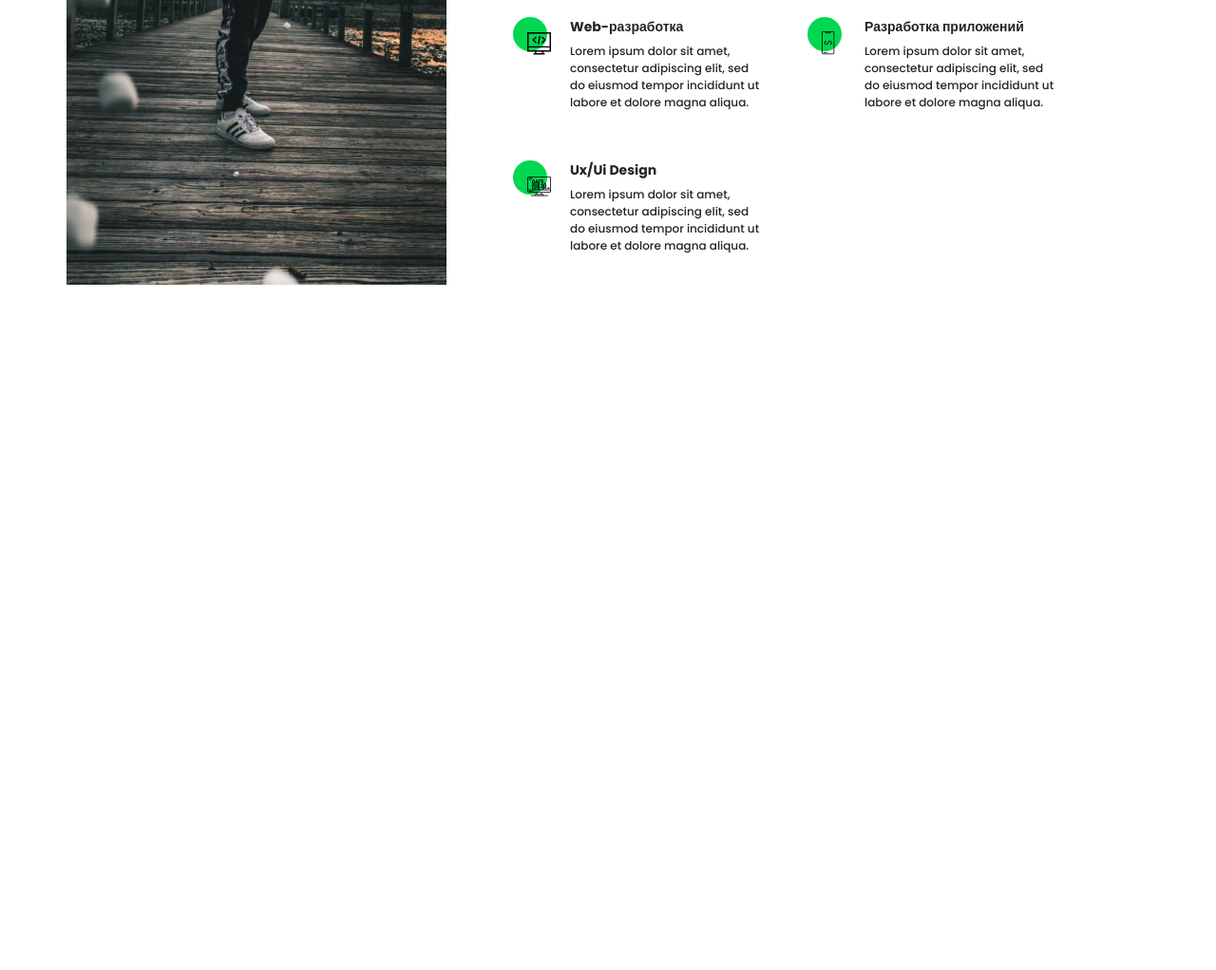
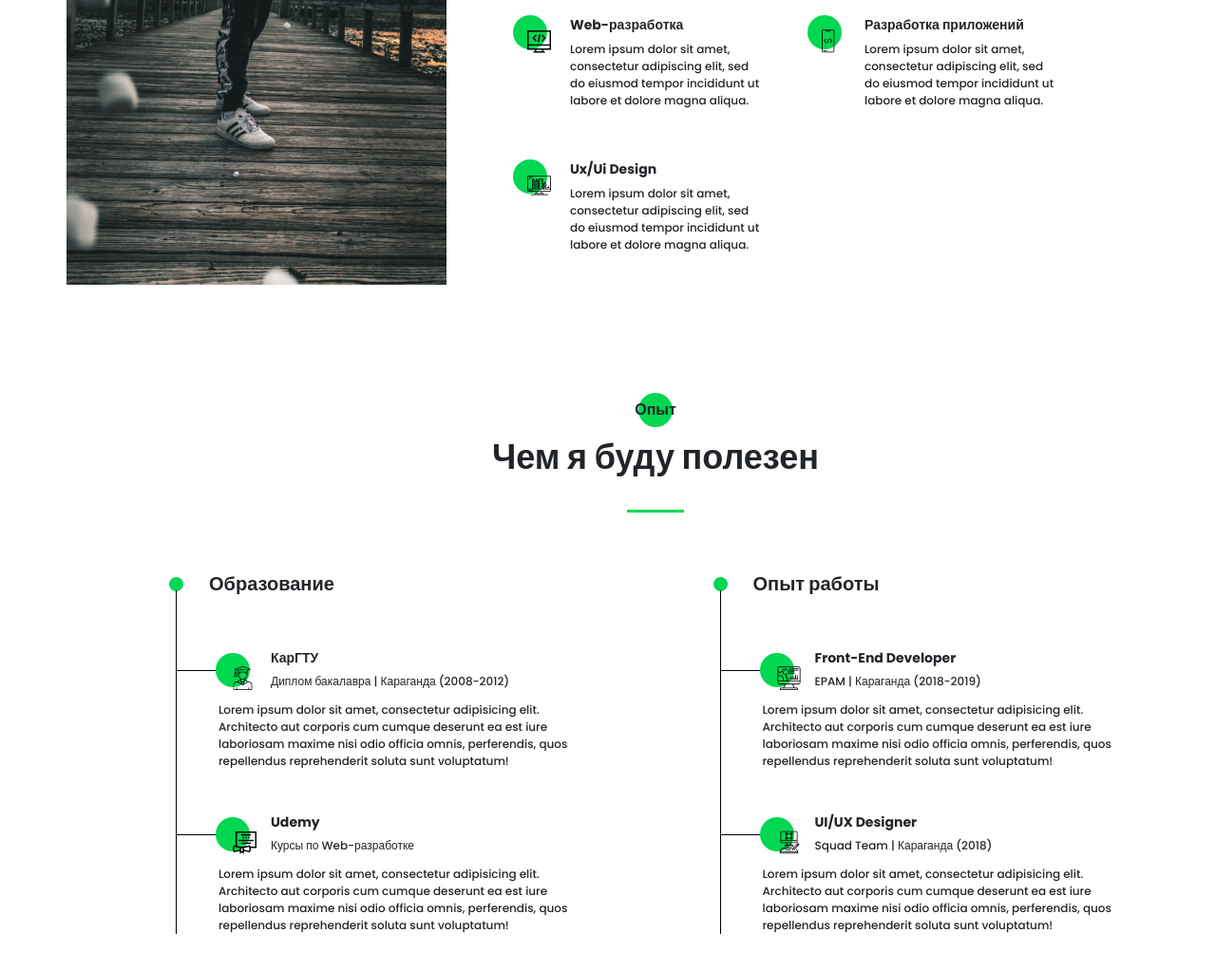
Before and after one commit to Hose9817/Portfolio, a website: page src/index.html in a window 1280 px wide. Shown: the part 1220-2242 px from the top of the page at 95% size. Before the commit the page ends 1520 px from the top, so only its background shows below. Drawn offline with Linux system fonts and the light colour scheme.

Commit message:
added third section with Resume

```diff
--- a/src/index.html
+++ b/src/index.html
@@ -162,7 +162,7 @@
     <div class="container">
         <div class="about__wrapper">
             <div class="about__photo">
-            <img src="img/Marshmello.jpeg" alt="photo">
+                <img src="img/Marshmello.jpeg" alt="photo">
             </div>
             <div class="about__descr">
                 <h2 class="title title_fz16 about__title">Про меня</h2>
@@ -172,8 +172,8 @@
                     Lorem ipsum dolor sit amet, consectetur adipisicing elit. A, alias aliquid beatae cupiditate eos
                     error, eum explicabo fuga magnam magni nulla possimus, ratione rem sint sunt veritatis vitae. Sit,
                     voluptates? Lorem ipsum dolor sit amet, consectetur adipisicing elit. Ab ad adipisci animi, beatae
-                    dignissimos error est eum excepturi illo illum ipsam itaque maiores maxime nostrum velit veritatis voluptas?
-                    Commodi, pariatur!
+                    dignissimos error est eum excepturi illo illum ipsam itaque maiores maxime nostrum velit veritatis
+                    voluptas? Commodi, pariatur!
                 </p>
             </div>
             <div class="about__skills">
@@ -215,56 +215,90 @@
     </div>
 </section>
 
-<!--<section class="about">-->
-<!--    <div class="container">-->
-<!--        <div class="about__main">-->
-<!--            <img id="first" src="img/main_photo.jpg" alt="photo">-->
-<!--            <div id="second" class="about__side">-->
-<!--                <div class="title title_fz16 about__subtitle">Про меня</div>-->
-<!--                <h1 class="title title_fz36 about__title">Меня зовут Саиб</h1>-->
-<!--                <p class="about__descr">-->
-<!--                    Lorem ipsum dolor sit amet, consectetur adipisicing elit. Ad amet culpa deleniti deserunt,-->
-<!--                    doloremque eaque, eligendi error exercitationem illo laborum nihil nobis pariatur possimus quidem-->
-<!--                    quis quod reiciendis repellendus sunt.-->
-<!--                    Lorem ipsum dolor sit amet, consectetur adipisicing elit. Laudantium porro quam rem saepe-->
-<!--                    voluptates. Cupiditate ipsam libero maiores maxime repellendus sunt tempore voluptatem! Delectus-->
-<!--                    dicta id inventore quo recusandae, repellendus!-->
-<!--                </p>-->
-<!--            </div>-->
-<!--            <div id="third" class="about__ability">-->
-<!--                <div class="about__ability-item">-->
-<!--                    <img src="" alt="">-->
-<!--                    <div class="title title_fz14 about__subtitle">Web-разработка</div>-->
-<!--                    <p class="about__ability-item__descr">Lorem ipsum dolor sit amet, consectetur adipisicing elit.-->
-<!--                        Accusantium cum dignissimos eius harum-->
-<!--                        ipsa nam neque odit officiis provident, quia quo quod rerum velit voluptas voluptate.-->
-<!--                    </p>-->
-<!--                </div>-->
-<!--                <div class="about__ability-item">-->
-<!--                    <img src="" alt="">-->
-<!--                    <div class="title title_fz14 about__subtitle">Разработка приложений</div>-->
-<!--                    <p class="about__ability-item__descr">Lorem ipsum dolor sit amet, consectetur adipisicing elit.-->
-<!--                        Accusantium cum dignissimos eius harum-->
-<!--                        ipsa nam neque odit officiis provident, quia quo quod rerum velit voluptas voluptate.-->
-<!--                    </p>-->
+<section class="resume">
+    <div class="container">
+        <h2 class="title title_fz16 resume__title">Опыт</h2>
+        <div class="title title_fz36 resume__subtitle">Чем я буду полезен</div>
+        <div class="divider"></div>
+        <div class="resume__wrapper">
+            <div class="resume__column">
+                <h3 class="title title_fz20 resume__column-title">Образование</h3>
+                <ul>
+                    <li>
+                        <div class="resume__item">
+                            <div class="resume__item-head">
+                                <div class="resume__item-icon">
+                                    <img src="icons/experience/university.svg" alt="university">
+                                </div>
+                                <h4 class="title title_fz14">КарГТУ</h4>
+                                <div class="resume__item-location">Диплом бакалавра | Караганда (2008-2012)</div>
+                            </div>
+                            <div class="resume__item-body">
+                                Lorem ipsum dolor sit amet, consectetur adipisicing elit. Architecto aut corporis cum
+                                cumque deserunt ea est iure laboriosam maxime nisi odio officia omnis, perferendis, quos
+                                repellendus reprehenderit soluta sunt voluptatum!
+                            </div>
+                        </div>
+                    </li>
+                    <li>
+                        <div class="resume__item">
+                            <div class="resume__item-head">
+                                <div class="resume__item-icon">
+                                    <img src="icons/experience/courses.svg" alt="courses">
+                                </div>
+                                <h4 class="title title_fz14">Udemy</h4>
+                                <div class="resume__item-location">Курсы по Web-разработке </div>
+                            </div>
+                            <div class="resume__item-body">
+                                Lorem ipsum dolor sit amet, consectetur adipisicing elit. Architecto aut corporis cum
+                                cumque deserunt ea est iure laboriosam maxime nisi odio officia omnis, perferendis, quos
+                                repellendus reprehenderit soluta sunt voluptatum!
+                            </div>
+                        </div>
+                    </li>
+                </ul>
+            </div>
+            <div class="resume__column">
+                <h3 class="title title_fz20 resume__column-title">Опыт работы</h3>
+                <ul>
+                    <li>
+                        <div class="resume__item">
+                            <div class="resume__item-head">
+                                <div class="resume__item-icon">
+                                    <img src="icons/experience/developer.svg" alt="developer">
+                                </div>
+                                <h4 class="title title_fz14">Front-End Developer</h4>
+                                <div class="resume__item-location">EPAM | Караганда (2018-2019)</div>
+                            </div>
+                            <div class="resume__item-body">
+                                Lorem ipsum dolor sit amet, consectetur adipisicing elit. Architecto aut corporis cum
+                                cumque deserunt ea est iure laboriosam maxime nisi odio officia omnis, perferendis, quos
+                                repellendus reprehenderit soluta sunt voluptatum!
+                            </div>
+                        </div>
+                    </li>
+                    <li>
+                        <div class="resume__item">
+                            <div class="resume__item-head">
+                                <div class="resume__item-icon">
+                                    <img src="icons/experience/designer.svg" alt="designer">
+                                </div>
+                                <h4 class="title title_fz14">UI/UX Designer</h4>
+                                <div class="resume__item-location">Squad Team | Караганда (2018) </div>
+                            </div>
+                            <div class="resume__item-body">
+                                Lorem ipsum dolor sit amet, consectetur adipisicing elit. Architecto aut corporis cum
+                                cumque deserunt ea est iure laboriosam maxime nisi odio officia omnis, perferendis, quos
+                                repellendus reprehenderit soluta sunt voluptatum!
+                            </div>
+                        </div>
+                    </li>
+                </ul>
+            </div>
+        </div>
 
-<!--                </div>-->
-<!--                <div class="about__ability-item">-->
-<!--                    <img src="" alt="">-->
-<!--                    <div class="title title_fz14 about__subtitle">UX/UI Design</div>-->
-<!--                    <p class="about__ability-item__descr">Lorem ipsum dolor sit amet, consectetur adipisicing elit.-->
-<!--                        Accusantium cum dignissimos eius harum-->
-<!--                        ipsa nam neque odit officiis provident, quia quo quod rerum velit voluptas voluptate.-->
-<!--                    </p>-->
-
-<!--                </div>-->
-
-<!--            </div>-->
-<!--        </div>-->
-
-<!--    </div>-->
-<!--</section>-->
-
+    </div>
+</section>
 
 <script src="js/script.js"></script>
 </body>
--- a/src/sass/blocks/_about.scss
+++ b/src/sass/blocks/_about.scss
@@ -19,7 +19,7 @@
   &__descr {
     padding-top: 6px;
     .divider {
-      margin-top: 4px;
+      margin: 0;
     }
   }
   &__title {
--- /dev/null
+++ b/src/sass/blocks/_resume.scss
@@ -0,0 +1,115 @@
+.resume {
+  padding: 120px;
+
+  &__title {
+    text-align: center;
+    position: relative;
+    @include before_circle;
+
+    &:before {
+      left: 50%;
+      transform: translateX(-50%);
+    }
+  }
+
+  &__subtitle {
+    text-align: center;
+  }
+
+  &__wrapper {
+    margin-top: 60px;
+    padding: 0 65px;
+    display: grid;
+    grid-template-columns: repeat(2, minmax(425px, auto));
+    column-gap: 135px;
+  }
+
+  &__column {
+    &-title {
+      position: relative;
+      padding-left: 35px;
+
+      &:before {
+        content: '';
+        position: absolute;
+        left: -7px;
+        top: 25%;
+        width: 15px;
+        height: 15px;
+        border-radius: 100%;
+        background: $main-color;
+      }
+    }
+
+    ul {
+      list-style-type: none;
+      padding-left: 0;
+
+      li {
+        position: relative;
+
+        &:after {
+          content: '';
+          width: 1px;
+          height: calc(100% + 16px);
+          position: absolute;
+          top: -16px;
+          left: 0;
+          background-color: #000000;
+        }
+      }
+    }
+  }
+
+  &__item {
+    position: relative;
+
+    &:before {
+      content: '';
+      height: 1px;
+      width: 42px;
+      background-color: #000000;
+      position: absolute;
+      top: 68px;
+
+    }
+
+    &-head {
+      position: relative;
+      padding: 45px 0 0 100px;
+
+      h4 {
+        margin-bottom: 0;
+      }
+    }
+
+    &-body {
+      margin-top: 12px;
+      padding-left: 45px;
+    }
+
+    &-icon {
+      position: absolute;
+      bottom: 0;
+      left: 60px;
+      @include before_circle;
+
+      &:before {
+        top: -14px;
+        left: -18px;
+      }
+    }
+
+    &-location {
+      font-size: 12px;
+      line-height: 18px;
+      margin-top: 5px;
+    }
+
+    &-body {
+      margin-top: 12px;
+      font-size: 12px;
+      line-height: 18px;
+    }
+  }
+}
--- a/src/sass/blocks/_title.scss
+++ b/src/sass/blocks/_title.scss
@@ -10,6 +10,10 @@
     font-size: 16px;
     line-height: 24px;
   }
+  &_fz20 {
+    font-size: 20px;
+    line-height: 30px;
+  }
   &_fz36 {
     font-size: 36px;
   }
--- a/src/sass/style.scss
+++ b/src/sass/style.scss
@@ -19,7 +19,7 @@
   width: 60px;
   height: 3px;
   background-color: $main-color;
-  margin-top: 25px;
+  margin:25px auto 0 auto;
 }
 
 @import 'blocks/promo';
@@ -28,3 +28,4 @@
 @import 'blocks/sidepanel';
 @import 'blocks/menu';
 @import 'blocks/about';
+@import 'blocks/resume';
```
Also changed, not shown: src/css/style.min.css.
